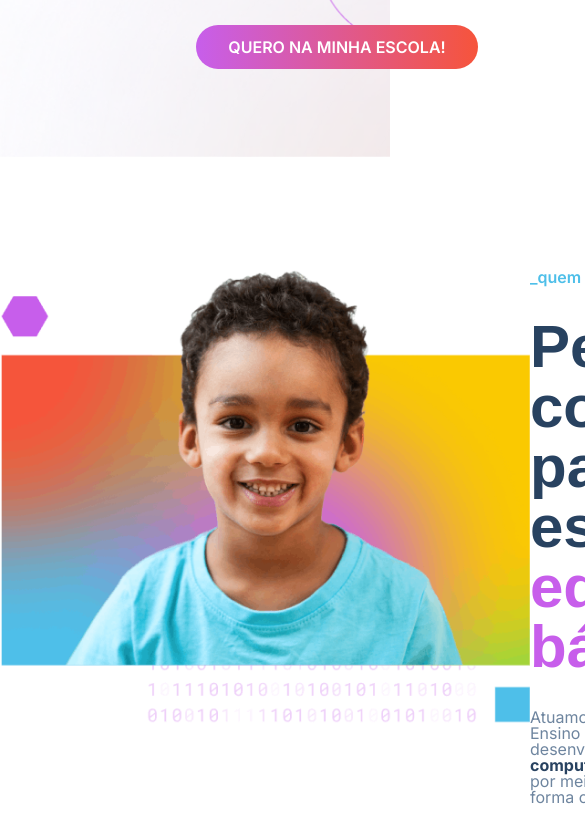
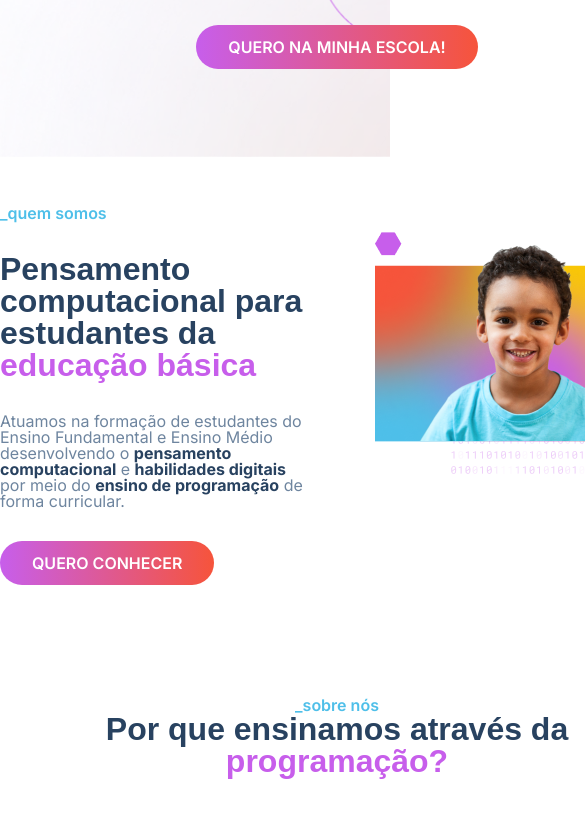
Before and after one commit to Wender1903/-Alura-Start-Trabalhando-com-Responvidade, a plain HTML site: page index.html in a window 390 px wide. Shown: the part 660-1494 px from the top of the page, 585 px wide, since content can reach past the window. Drawn offline with nearby package versions, Linux system fonts and the light colour scheme; a web font is replaced by a local one.

Commit message:
:ok_hand: style: Aplicando Responsividade para telas de 768px na Seção Quem Somos, e ordenado elementos com flex-direction

```diff
--- a/estilos.css
+++ b/estilos.css
@@ -50,6 +50,12 @@ h5 {
   font-family: var(--fonte-titulos);
   font-size: var(--font-size-xl);
   font-weight: 700;
+  @media (max-width:768px) {
+    &:not(h1) {
+      font-size: var(--font-size-l);
+    }
+  }
+
 }
 
 body {
@@ -213,6 +219,11 @@ body {
   display: flex;
   justify-content: space-between;
   padding: 7rem 0;
+
+  @media (max-width:768px) {
+    flex-direction: row-reverse;
+    padding: var(--padding-xl) 0;
+  }
 }
 
 .quem-somos__texto-principal {
@@ -225,6 +236,7 @@ body {
 
 .quem-somos__titulo {
   color: var(--cor-titulo);
+
 
   &>span {
     color: var(--cor-destaque-roxo);
--- a/index.html
+++ b/index.html
@@ -97,10 +97,16 @@
           </div>
         </div>
       </section>
+
       <section class="quem-somos container">
         <div>
           <img
             src="./assets/imagens/quem-somos-desktop.png"
+            srcset="
+              ./assets/imagens/quem-somos-mobile.png 299w,
+              ./assets/imagens/quem-somos-desktop.png 530w,
+            "
+            sizes="(max-width:360px) 299px, (max-width:768px) 299px, 540px"
             alt="Imagem de estudante sorrindo"
           />
         </div>
```
